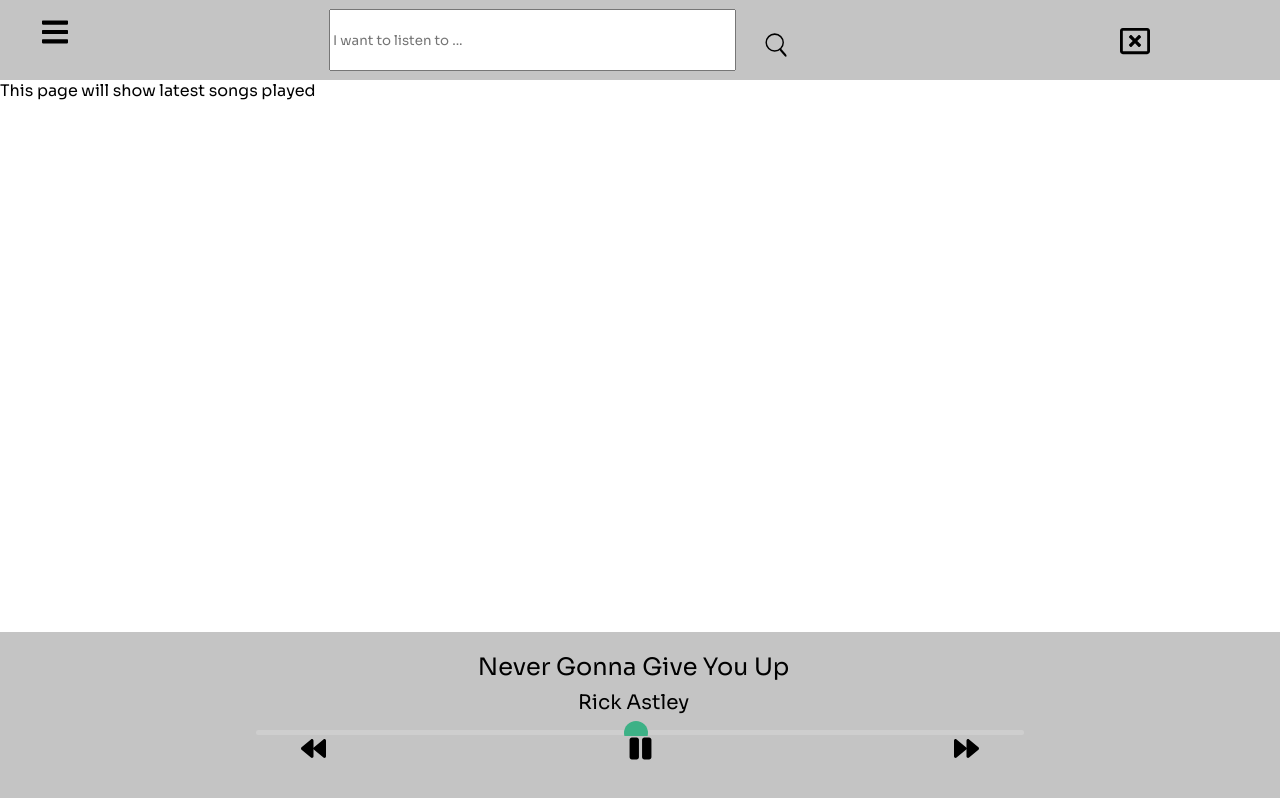
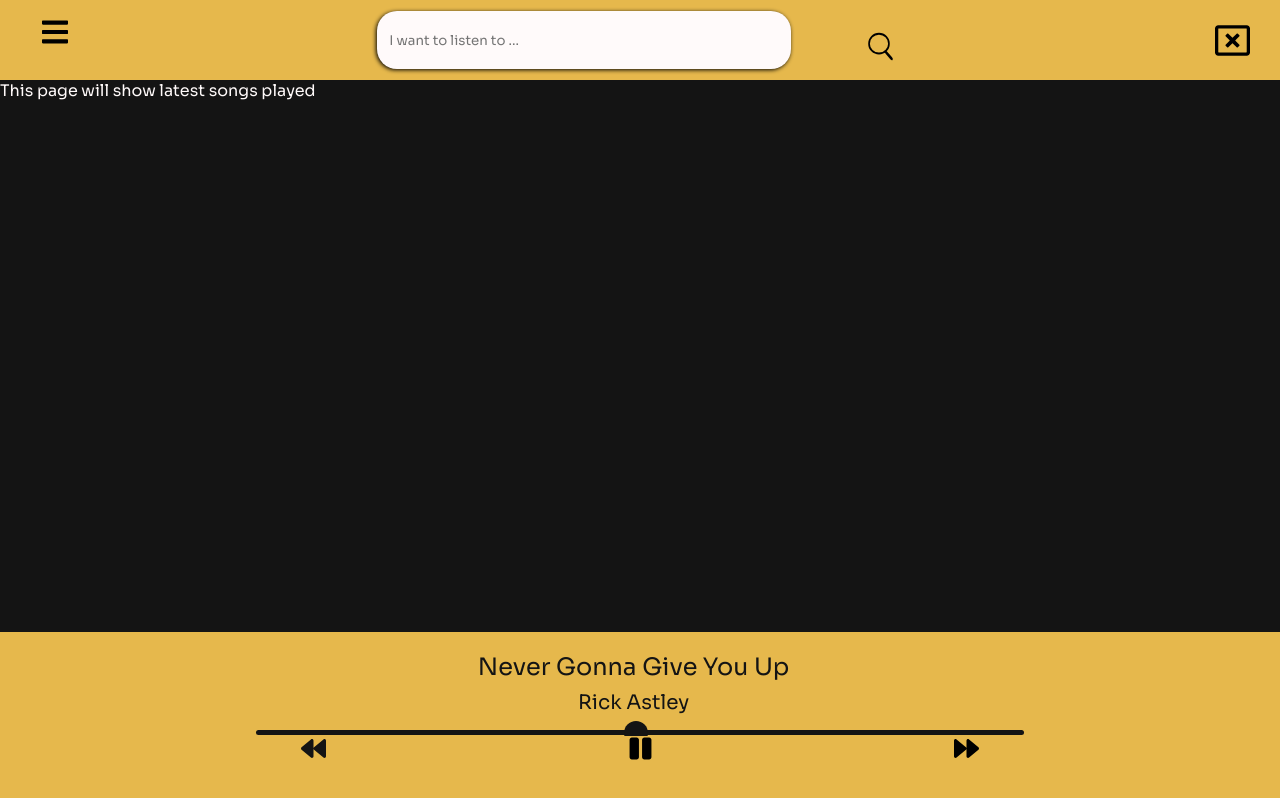
Before and after one commit to n1cken/Ljudio-Music-Player, a React (Vite) app in the folder frontend/: page / in a window 1280 px wide. Built offline with nearby package versions, Linux system fonts and the light colour scheme.

Commit message:
Styling wth yellow and black colours

```diff
--- a/frontend/src/pages/PlayingPage.jsx
+++ b/frontend/src/pages/PlayingPage.jsx
@@ -61,9 +61,9 @@ function PlayingPage() {
 
 
             <div id="yt-player" ></div>
-            <button onClick={playSong}> play</button>
-            <button onClick={pauseSong}> pause</button>
-            <button onClick={resumeSong}>Resume</button>
+            <button  className="playingPageButton" onClick={playSong}> play</button>
+            <button  className="playingPageButton"onClick={pauseSong}> pause</button>
+            <button  className="playingPageButton"onClick={resumeSong}>Resume</button>
         </div>
     )
 }
--- a/frontend/src/pages/SearchPage.jsx
+++ b/frontend/src/pages/SearchPage.jsx
@@ -26,7 +26,7 @@ function SearchPage() {
 
     return (
         <div>
-            <h2>Songs:</h2>
+            <div className="songHeader">Songs</div>
             {songs && songs.map(song => (
                 <div onClick={() => songClick(song)}>{song.name}</div>
             ))}
--- a/frontend/src/styles/App.css
+++ b/frontend/src/styles/App.css
@@ -3,10 +3,46 @@
 
 *{
 font-family: 'Sora', sans-serif;
+  color: snow;
+}
+
+.top {
+  background-color: #423E37;
 }
 
 main {
   padding-bottom: 220px;
+  background-color: #141414;
+}
+
+/* To make full background in main black */
+main:after {
+  background-color: #141414;
+  content: '';
+  display: block;
+  position: absolute;
+  top: 0px;
+  left: 0px;
+  right: 0px;
+  bottom: 0px;
+  z-index: -1;
+}
+
+/* Player buttons on PlayingSite! To be removed */
+.playingPageButton {
+  background-color: #141414;
+  color: inherit;
+  border: 1px solid white;
+  padding: 1vh;
+  font: inherit;
+  cursor: pointer;
+  outline: inherit;
+}
+
+.songHeader {
+  font-size: 5vh;
+  padding-top: 6vh;
+  padding-bottom: 3vh;
 }
 
 .playingPage {
@@ -23,10 +59,12 @@ main {
   margin-top: 2vh;
   font-size: 3vh;
   max-font-size: 2vw;
+  color: #E6B84C;
 }
 
 .playingPageArtist {
   font-size: 2vh;
+  color: #E6B84C;
 }
 
 .playingPageAlbum {
--- a/frontend/src/styles/NavBar.css
+++ b/frontend/src/styles/NavBar.css
@@ -6,7 +6,9 @@
     position: absolute;
     left: 0;
     margin: 0px 0px 0px 0px;
-    background-color: #c4c4c4;
+    background-color: #141414;
+
+
 
 }
 a:link {
@@ -24,27 +26,26 @@ a:hover {
 
 .hamburgerItems a{
     padding: 0;
-    background-color: #c4c4c4
+    background-color: #423E37;
 
 }
 .hamburgerItems a p{
     margin: 0;
     font-size: 40px;
     padding: 20px 20px 20px 20px;
+
 }
 .Hamburgermenu{
     background-image: url(../assets/svgFiles/bars-solid.svg);
   background-repeat: no-repeat;
   background-position: 50% 50%;
-  background-color: #c4c4c4;
+    background-color: #E6B84C;
     height: 30px;
   width: 50px;
   border: none;
   transition: background-color 300ms;
-  border-radius: 60%;
     margin-bottom: 2vh;
 }
 .Hamburgermenu:hover{
     cursor: pointer;
-    background-color: rgb(210, 228, 243);
 }
--- a/frontend/src/styles/Player.css
+++ b/frontend/src/styles/Player.css
@@ -4,7 +4,7 @@
     bottom: 0;
     width: 100%;
     height: 8vh;
-    background-color: #c4c4c4;
+    background-color: #E6B84C;
     display: flex;
     padding-right: 50px;
 }
@@ -12,4 +12,5 @@
 .controlButton {
     height: 25px;
     width: 25px;
+    background-color: #E6B84C;
 }
--- a/frontend/src/styles/PlayerInformation.css
+++ b/frontend/src/styles/PlayerInformation.css
@@ -5,26 +5,30 @@
     bottom: 0;
     width: 100%;
     height: 6vh;
-    background-color: #c4c4c4;
+    background-color: #E6B84C;
     display: grid;
     padding-top: 20px;
     padding-bottom: 100px;
     padding-right: 50px;
+
 }
 
 .artistText {
     margin-right: 1%;
     font-size: 2.5vh;
     margin-top: 1vh;
+    color: #141414;
 }
 
 .songText {
     margin-right: 1%;
     font-size: 3vh;
+    color: #141414;
 }
 
 .slidecontainer {
     width: 100%; /* Width of the outside container */
+
 }
 
 img{
@@ -39,10 +43,11 @@ img{
     border-radius: 5px;
     background: #d3d3d3;
     outline: none;
-    opacity: 0.7;
     -webkit-transition: .2s;
     transition: opacity .2s;
     margin-top: 15px;
+    background-color: #141414;
+
 }
 
 .slider::-webkit-slider-thumb {
@@ -51,14 +56,16 @@ img{
     width: 3vh;
     height: 3vh;
     border-radius: 50%;
-    background: #04AA6D;
     cursor: pointer;
+    border-color: #141414;
+    background-color: #141414;
 }
 
 .slider::-moz-range-thumb {
     width: 3vh;
     height: 3vh;
     border-radius: 50%;
-    background: #04AA6D;
     cursor: pointer;
+    border-color: #141414;
+    background-color: #141414;
 }
--- a/frontend/src/styles/TopBar.css
+++ b/frontend/src/styles/TopBar.css
@@ -1,7 +1,13 @@
+.top {
+    background-color: #E6B84C;
+}
+
 .homeButton{
     background-color: #c4c4c4;
     height: 30px;
     width : 30px;
+    margin-top: 10px;
+    background-color: #E6B84C;
 }
 
 .buttonSearch {
@@ -15,16 +21,17 @@
 }
 
 .searchIcon {
-    height: 30px;
-    width : 30px;
+    height: 35px;
+    width : 35px;
     margin-bottom: 20px;
-    margin-right: 100px;
+    background-color: #E6B84C;
 }
 
 .searchField>form {
     background-color: rgba(0, 0, 0, 0);
     width: 40vw;
     font-size: 30px;
+
 }
 
 .searchDiv {
@@ -40,8 +47,16 @@
 
 
 #header-search {
+    color: #141414;
     height:7vh;
     width: 78%;
+    border-radius:20px;
+    -moz-border-radius:20px;
+    -webkit-border-radius:20px;
+    padding-left: 1vw;
+    border: 0 solid;
+    box-shadow: -1px 1px 4px 0px #000000;
+    background-color: snow;
 }
 
 
@@ -60,6 +75,6 @@
     }
 
     .searchField>form>input {
-        font-size: 30px;
+        font-size: 3vh;
     }
 }
```
Also changed, not shown: frontend/src/assets/svgFiles/backward-solid.svg, frontend/src/assets/svgFiles/pause-solid.svg.
